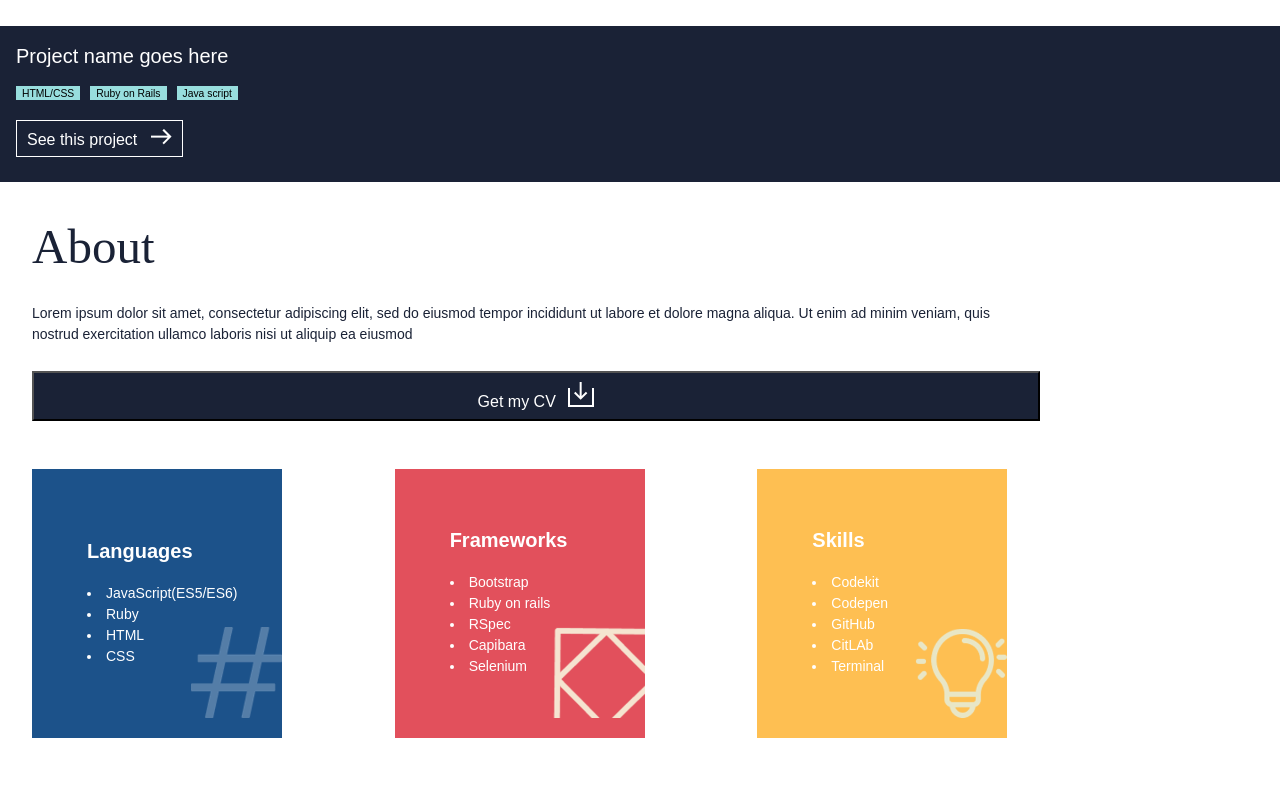
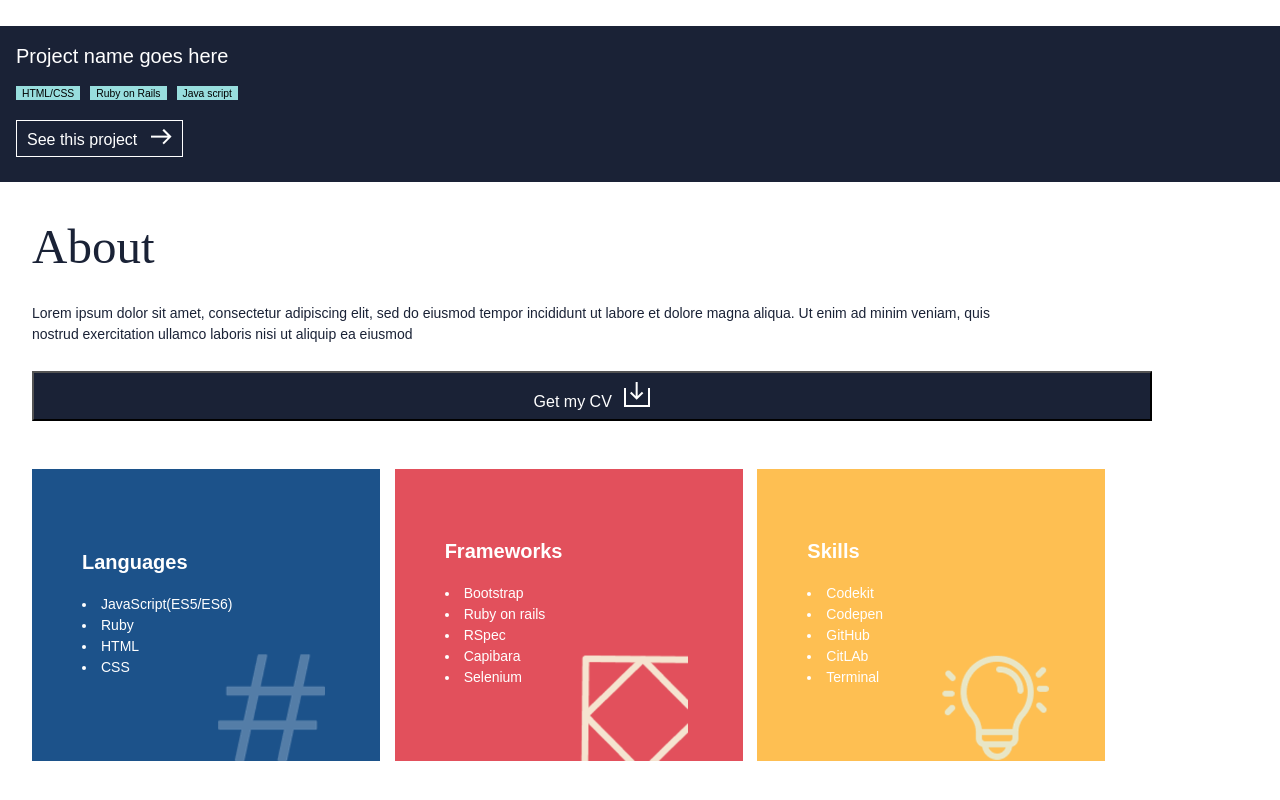
Before and after one commit to Javed-Shahbaz/Portfolio-Mobiles, a plain HTML site: page index.html in a window 1280 px wide. Shown: the part 6162-6962 px from the top of the page. Drawn offline with Linux system fonts and the light colour scheme.

Commit message:
update files

```diff
--- a/index.html
+++ b/index.html
@@ -28,9 +28,8 @@
     </section>
     <section class="Projects">
         <h2 class="Ptitle">Projects</h2>
-
-        <div class="Gallery">
     </section>
+    <div class="Gallery">
         <article class="Cards">
 
             <img class="imgp" src="images/project1.png" alt="P1" width="100%">
@@ -159,10 +158,6 @@
 
         </article>
     </div>
-    </section>
-
-
-
     <section class="About">
 
         <h2>About</h2>
--- a/styles.css
+++ b/styles.css
@@ -131,8 +131,8 @@ main {
 }
 
 .blackBoton {
-  margin: 16px 16px;
-  width: 90%;
+  margin: 16px 16px 5px;
+  width: 100%;
   height: 50px;
   background: #1a2236;
   color: #fff;
@@ -169,7 +169,7 @@ h2 {
 .Cards {
   display: flex;
   flex-wrap: wrap;
-  width: 100vw;
+  width: 100%;
 }
 
 .P-Data {
@@ -245,11 +245,12 @@ h3 {
   display: flex;
   flex-direction: column;
   justify-content: center;
-  padding: 0;
-  padding-left: 35px;
-  width: 250px;
-  height: 269px;
-}
+  padding-left: 30px;
+  padding-right: 30px;
+  width: 96%;
+  height: 95%;
+  margin-top: 7px;
+ }
 
 .languages {
   background-image: url(images/blue.png);
```
